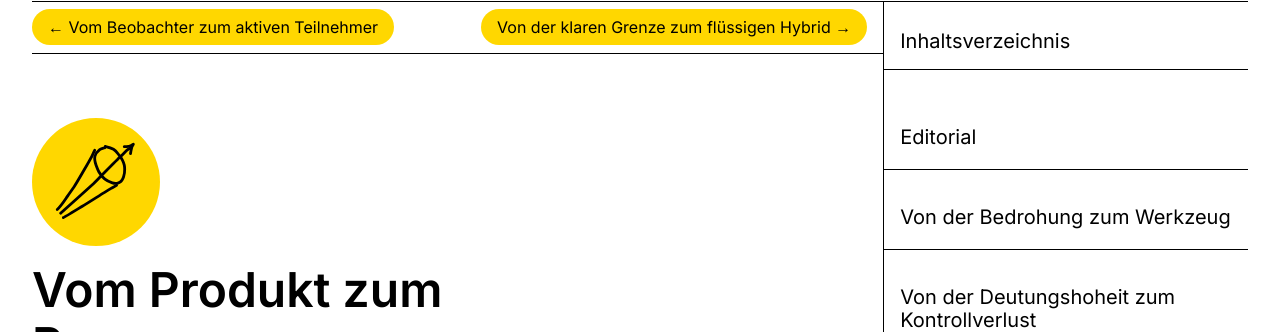
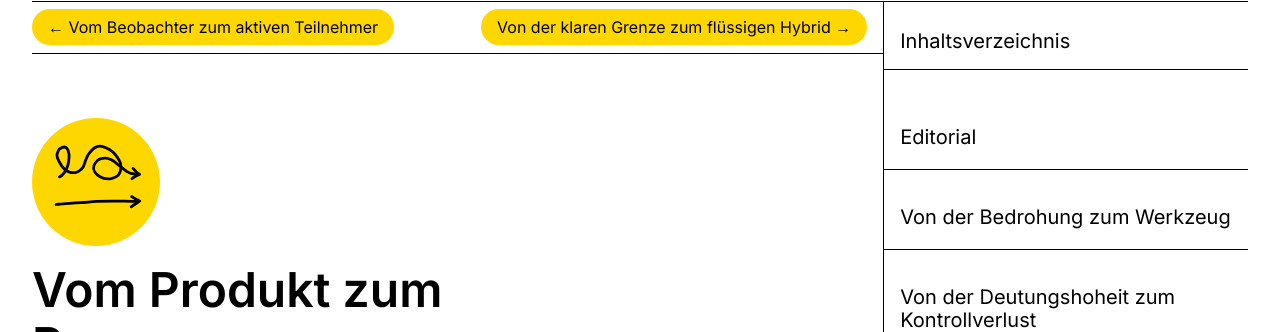
Before and after one commit to Klingebeil/entwicklungsreport-2021-test, a Jekyll site: the page built from _trends/08-produkt-zum-prozess.md, in a window 1280 px wide. Shown: the part 254-586 px from the top of the page. Built offline with Jekyll 4.4.1, drawn with Linux system fonts in a browser that asks for light colours.

Commit message:
new teaser-img

```diff
--- a/_trends/08-produkt-zum-prozess.md
+++ b/_trends/08-produkt-zum-prozess.md
@@ -2,5 +2,5 @@
 layout: trend
 title: Vom Produkt zum Prozess
 subtitle: Ich bin ein Untertitel
-teaser-img: "editorial.svg"
+teaser-img: "produkt-zu-prozess.svg"
 ---
```
Also changed, not shown: img/produkt-zu-prozess.svg (added).
